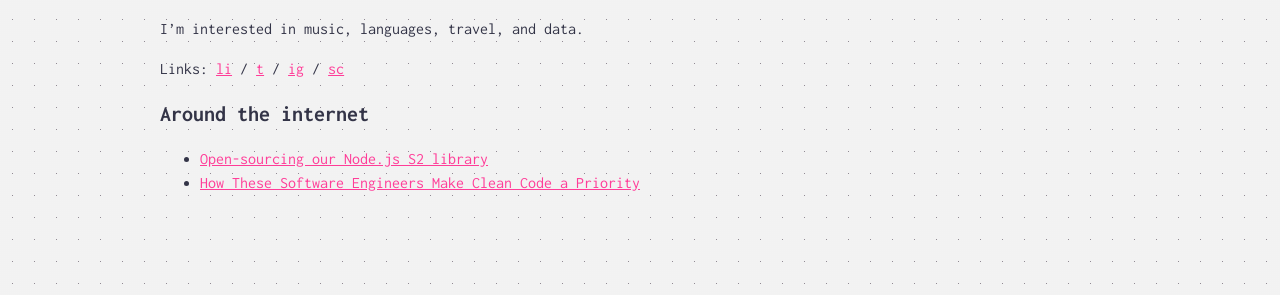
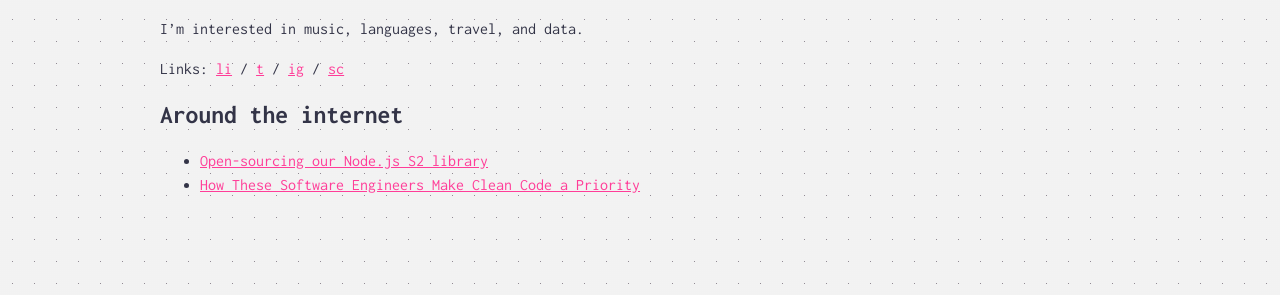
Before and after one commit to jkao/jkao.github.io, a Jekyll site: the page built from index.md, in a window 1280 px wide. Shown: the part 133-428 px from the top of the page. Built offline with Jekyll 4.4.1, drawn with Linux system fonts in a browser that asks for light colours.

Commit message:
Relative size

```diff
--- a/index.md
+++ b/index.md
@@ -12,7 +12,7 @@ I'm interested in music, languages, travel, and data.
 
 Links: [li](https://www.linkedin.com/in/jeffreykao/) / [t](https://twitter.com/j_ckao) / [ig](https://instagram.com/j_ckao/) / [sc](https://soundcloud.com/j_ckao)
 
-### Around the internet
+## Around the internet
 
 - [Open-sourcing our Node.js S2 library](https://archive.is/9S3d0)
 - [How These Software Engineers Make Clean Code a Priority](https://archive.is/9Kzqn)
```
